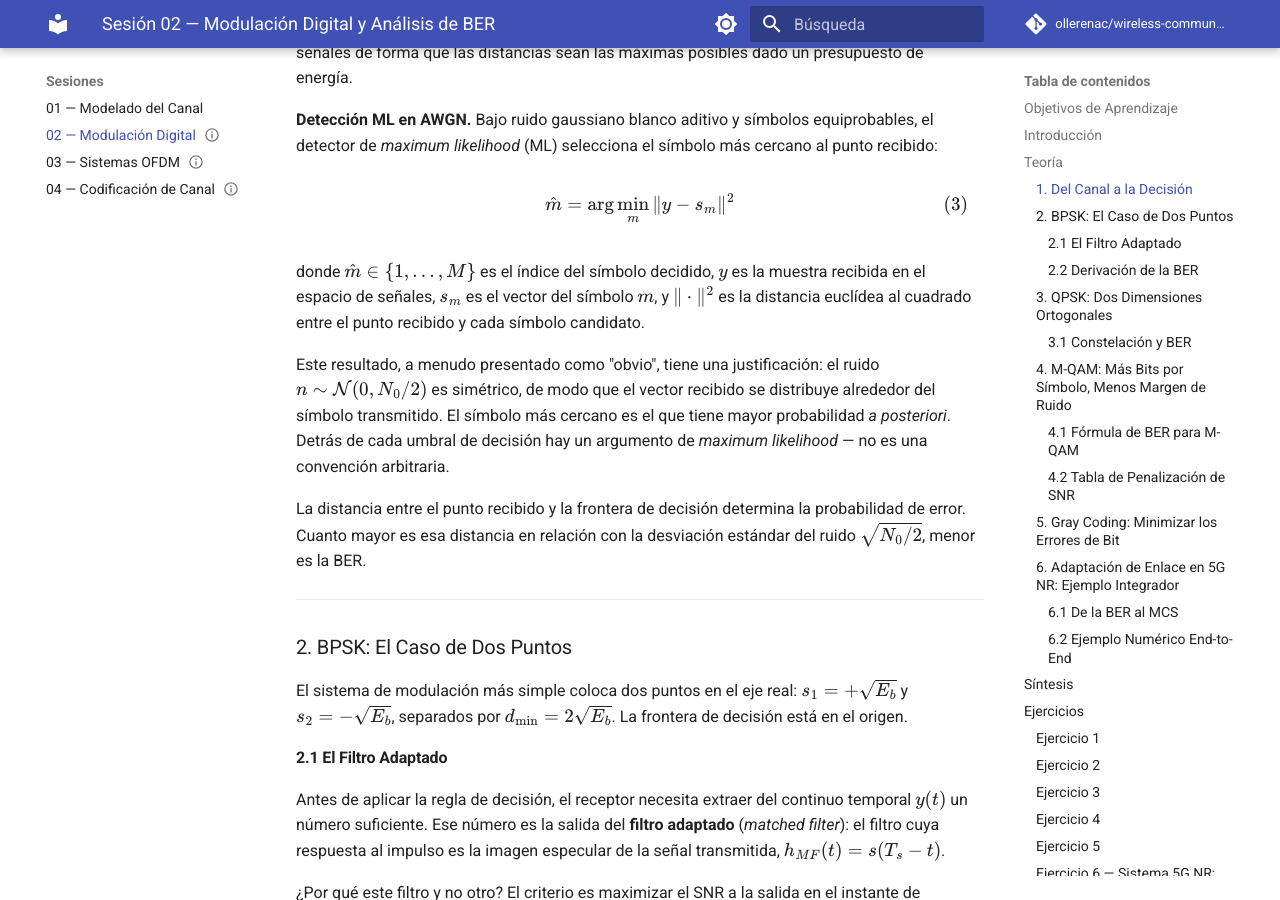
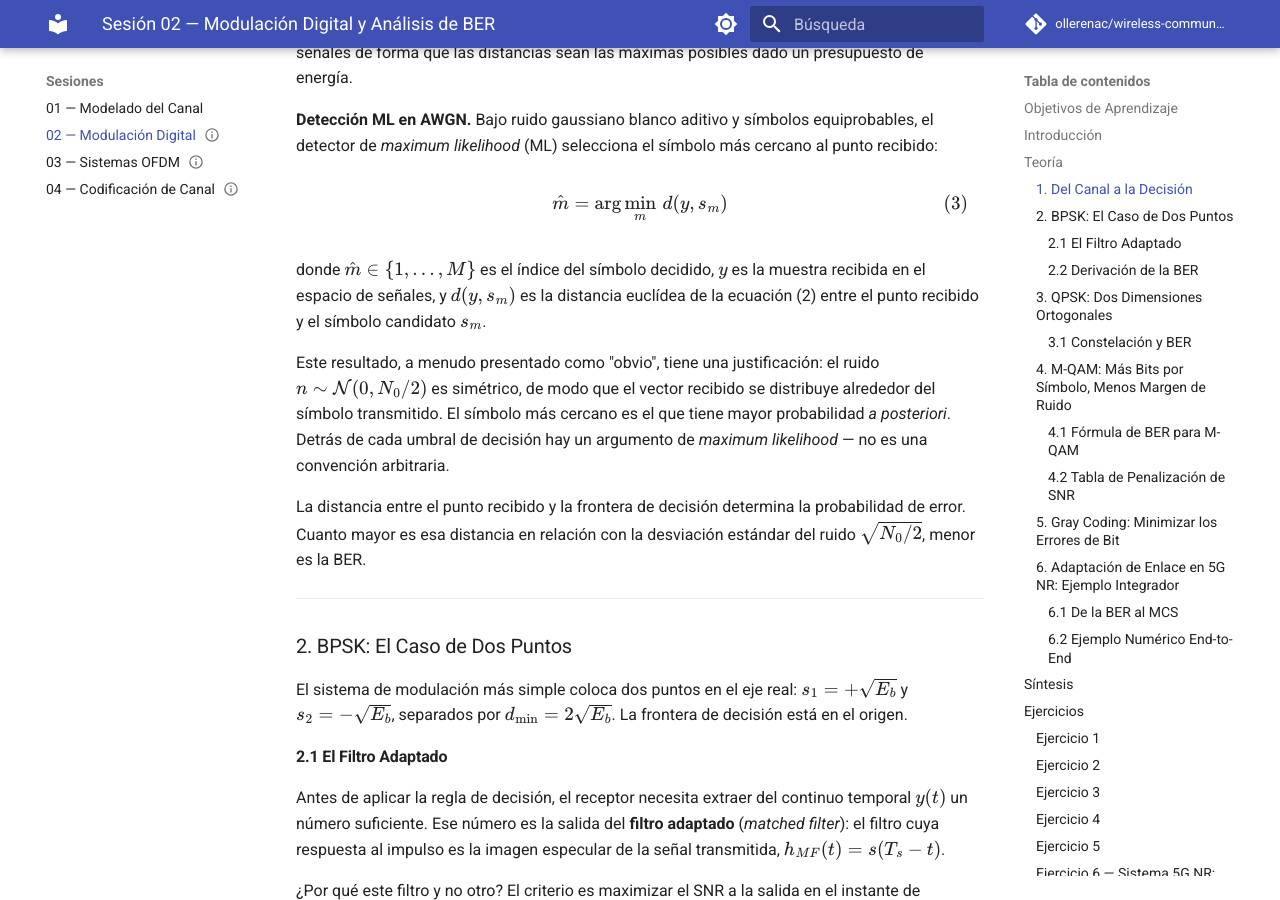
Before and after one commit to ollerenac/wireless-communication-systems, an MkDocs documentation site: the page built from docs/sessions/02-digital-modulation/index.md, in a window 1280 px wide and 900 px high, scrolled down 1652 px. Built offline with MkDocs 1.6.1 and Material for MkDocs 9.7.7, drawn with Linux system fonts in a browser that asks for light colours; comment, search, counter and statistics services are not loaded.

Commit message:
S02 §1: use d(y,s_m) notation in ML rule consistent with eq (2)
Co-Authored-By: Claude Sonnet 4.6 <noreply@anthropic.com>

```diff
--- a/docs/sessions/02-digital-modulation/index.md
+++ b/docs/sessions/02-digital-modulation/index.md
@@ -47,9 +47,9 @@ Esta distancia determina cuán difícil es que el ruido confunda una señal con
 
 **Detección ML en AWGN.** Bajo ruido gaussiano blanco aditivo y símbolos equiprobables, el detector de *maximum likelihood* (ML) selecciona el símbolo más cercano al punto recibido:
 
-$$\hat{m} = \arg\min_m \|y - s_m\|^2 \tag{3}$$
+$$\hat{m} = \arg\min_m \, d(y, s_m) \tag{3}$$
 
-donde $\hat{m} \in \{1,\ldots,M\}$ es el índice del símbolo decidido, $y$ es la muestra recibida en el espacio de señales, $s_m$ es el vector del símbolo $m$, y $\|\cdot\|^2$ es la distancia euclídea al cuadrado entre el punto recibido y cada símbolo candidato.
+donde $\hat{m} \in \{1,\ldots,M\}$ es el índice del símbolo decidido, $y$ es la muestra recibida en el espacio de señales, y $d(y, s_m)$ es la distancia euclídea de la ecuación (2) entre el punto recibido y el símbolo candidato $s_m$.
 
 Este resultado, a menudo presentado como "obvio", tiene una justificación: el ruido $n \sim \mathcal{N}(0, N_0/2)$ es simétrico, de modo que el vector recibido se distribuye alrededor del símbolo transmitido. El símbolo más cercano es el que tiene mayor probabilidad *a posteriori*. Detrás de cada umbral de decisión hay un argumento de *maximum likelihood* — no es una convención arbitraria.
 
```
